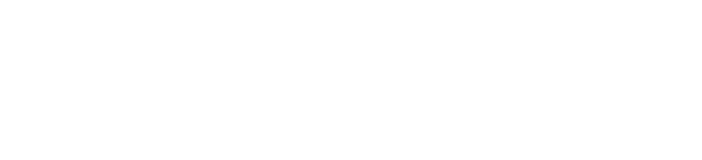
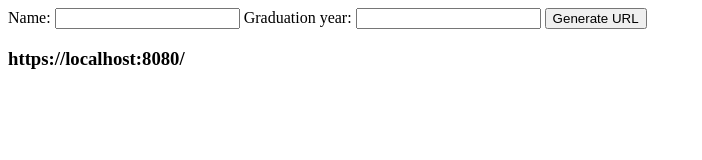
Before and after one commit to acciojob/sharable-urls-Kanhaiyaa, a website: page main.html in a window 1280 px wide. Shown: the whole page, without its empty margins (0-702 px from the left). Drawn offline with Linux system fonts and the light colour scheme.

Commit message:
created a submission

```diff
--- a/main.html
+++ b/main.html
@@ -1,6 +1,17 @@
 <!DOCTYPE html>
 <html>
   <body>
+
+  <label for="name">Name:</label>
+        <input type="text" id="name" name="name" required>
+
+        <label for="year">Graduation year:</label>
+        <input type="number" id="year" name="year" required>
+
+        <button type="button" id="button" onclick="generateURL()">Generate URL</button>
+
+
+	   <h3 id="url">https://localhost:8080/</h3>
     <script type="text/javascript" src="./script.js">
 </script>
   </body>
--- a/script.js
+++ b/script.js
@@ -1 +1,10 @@
 // your code here
+function generateURL() {
+            // Get values from the input fields
+            var name = document.getElementById("name").value;
+            var year = document.getElementById("year").value;
+
+	var quaryString="?name="+encodeURIComponent(name)+"&year="+encodeURIComponent(year)
+
+	document.getElementById("url").textContent="https://localhost:8080/"+ quaryString
+}
```
